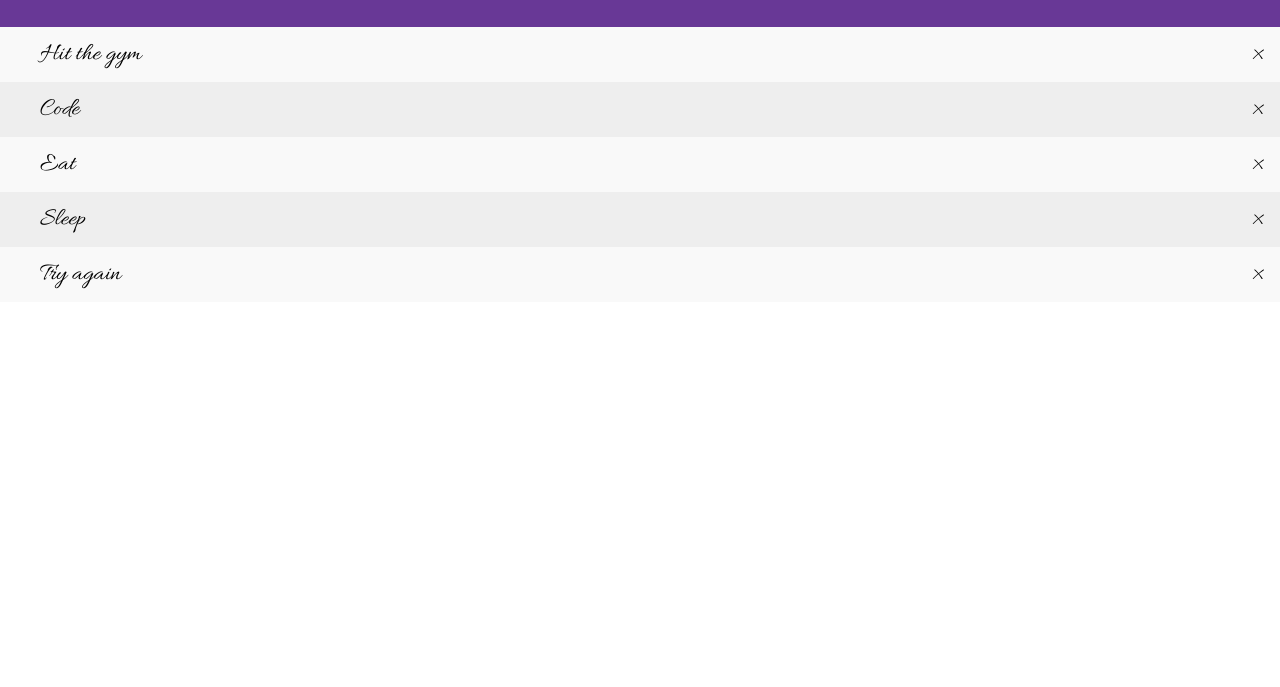
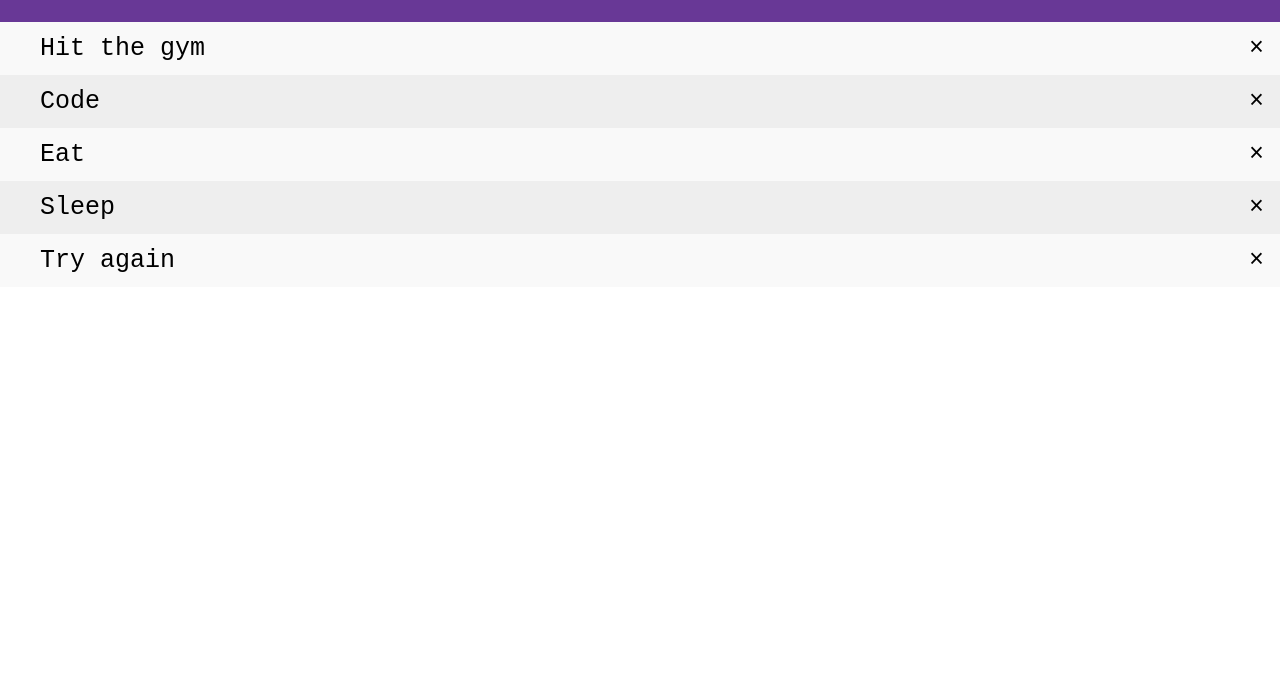
Before and after one commit to Jahsays/To_Do_App, a plain HTML site: page index.html in a window 1280 px wide. Shown: the part 113-800 px from the top of the page. Drawn offline with Linux system fonts and the light colour scheme.

Commit message:
just checking what's wrong with github graph

```diff
--- a/style.css
+++ b/style.css
@@ -1,7 +1,7 @@
 body {
     margin: 0;
     min-width: 250px;
-    font-family: 'Allura', cursive;
+    font-family: 'Courier New', Courier, monospace;
     font-size: px;
   }
 
```
